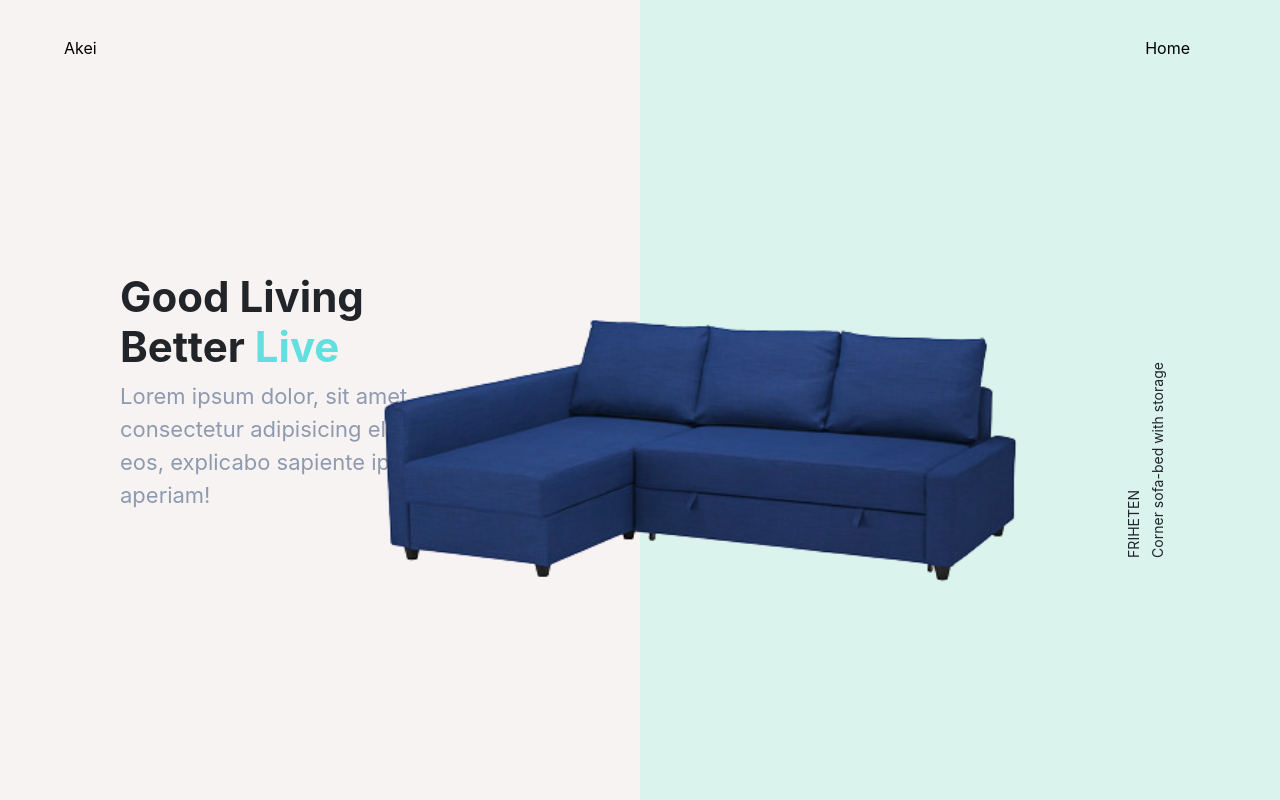
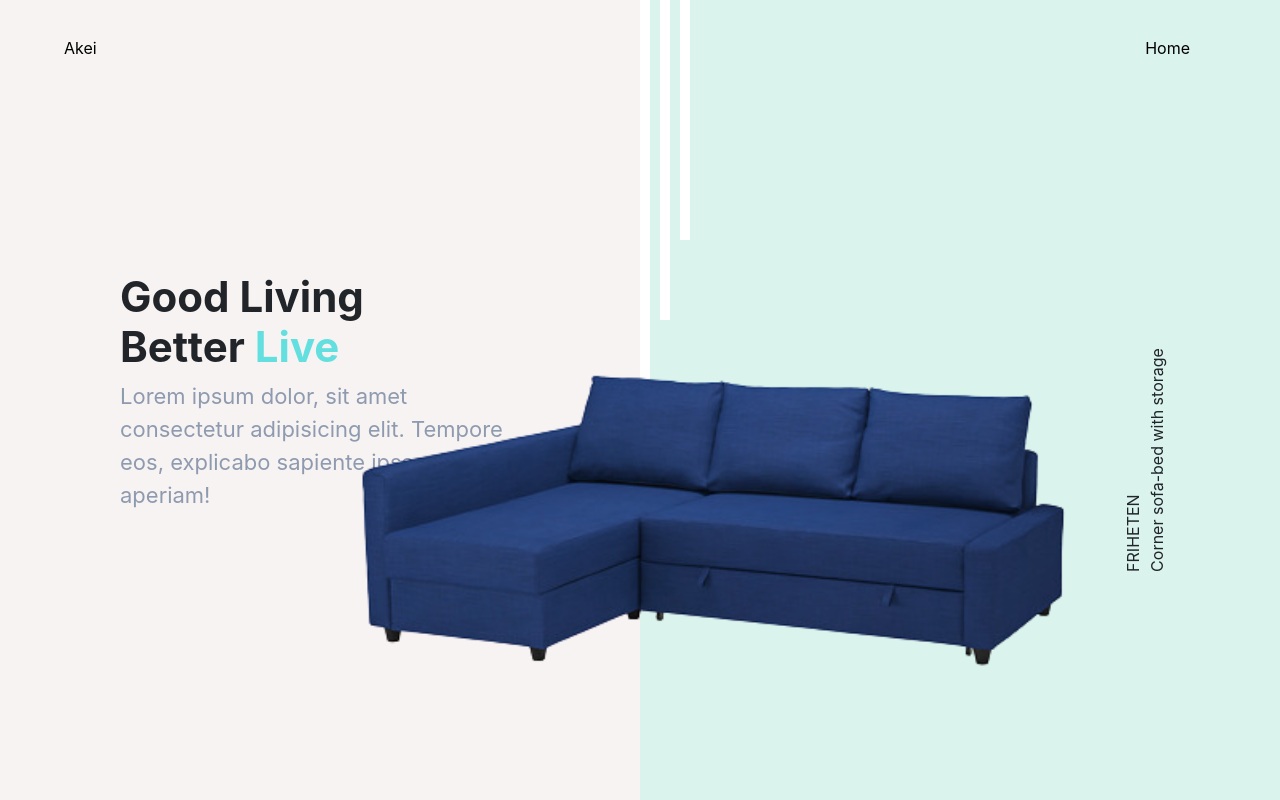
Before and after one commit to GroupTugasAkhir/FrontEnd-AKEI, a React (Create React App) app: page / in a window 1280 px wide. Built offline with nearby package versions, Linux system fonts and the light colour scheme.

Commit message:
edit landing page
merubah warna dan lain lain

```diff
--- a/src/component/style.css
+++ b/src/component/style.css
@@ -47,8 +47,8 @@ li {
 }
 
 .nav-item:hover, .toggle-nav:hover {
-    color: #F7AEF8;
-    border-bottom: 1px solid #F7AEF8;
+    color: white;
+    border-bottom: 1px solid #F7F3F2;
     transition: 0.2s;
 }
 
@@ -60,7 +60,7 @@ li {
         height: 100%;
         width: 80%;
         padding: 2rem;
-        background-color: #72ddf7;
+        background-color: #DAF3ED;
         transition: .5s;
         backdrop-filter: blur(10px);
     }
@@ -97,7 +97,7 @@ li {
     }
 
     .header.actived {
-        background-color: #5E4AE3;
+        background-color: #72CEB8;
         color: white;
     }
 
@@ -107,7 +107,7 @@ li {
     }
 
     .nav-active {
-        border-bottom: 1px solid #F7AEF8;
+        border-bottom: 1px solid white;
     }
 
     .show {
--- a/src/pages/Home.jsx
+++ b/src/pages/Home.jsx
@@ -15,11 +15,14 @@ const Home=()=>{
                     </div>
                 </div>
                 <div className="home-right-side">
+                    <div className="white-line l-1"/>
+                    <div className="white-line l-2"/>
+                    <div className="white-line l-3"/>
                     <div className="home-img">
                         <img src={Intro} alt=""/>
                     </div>
                     <div className="home-img-text">
-                        <span style={{fontSize:'14px'}}>FRIHETEN <br/> Corner sofa-bed with storage</span>
+                        <span>FRIHETEN <br/> Corner sofa-bed with storage</span>
                     </div>
                 </div>
             </section>
--- a/src/pages/style.css
+++ b/src/pages/style.css
@@ -1,6 +1,7 @@
 section {
     height: 100vh;
     width: 100%;
+    overflow: hidden;
 }
 
 .home-section {
@@ -39,6 +40,7 @@ section {
     display: flex;
     align-items: center;
     justify-content: center;
+    position: relative;
 }
 
 .home-img {
@@ -49,10 +51,10 @@ section {
 }
 
 .home-img img {
-    position: fixed;
-    right: 220px;
-    top: 90px;
-    height: 90%;
+    position: absolute;
+    right: -50px;
+    top: -80px;
+    height: 100vh;
     /* border: 1px solid black; */
 }
 
@@ -67,6 +69,28 @@ section {
     margin-left: -30px;
 }
 
+.white-line {
+    width: 10px;
+    background-color: white;
+    position: absolute;
+    /* z-index: 99; */
+    top: 0;
+    left: 0;
+}
+
+.l-1 {
+    height: 50%;
+}
+
+.l-2 {
+    height: 40%;
+    left: 20px;
+}
+
+.l-3 {
+    height: 30%;
+    left: 40px;
+}
 
 @media screen and (max-width: 768px) {
     section {
@@ -85,17 +109,23 @@ section {
 
     .home-left-side {
         padding-top: 50px;
+        padding-left: 10px;
+        padding-right: 10px;
     }
 
     .home-right-side {
         flex-direction: column;
         background-color: #F7F3F2;
+        padding-left: 10px;
+        padding-right: 10px;
     }
 
     .home-img img {
-        position: absolute;
-        left: 0;
-        top: -40px;
+        margin-left: 10vw;
+        margin-right: 10vw;
+        left: 0px;
+        top: -30px;
+        height: 100vw;
     }
 
     .home-img-text {
@@ -103,6 +133,18 @@ section {
         position: absolute;
         text-align: center;
     }
+
+    .white-line {
+        display: none;
+    }
+
+    .home-section h2 {
+        font-size: 28px;
+    }
+
+    .home-section p {
+        font-size: 16px;
+    }
 }
 
 div {
```
Also changed, not shown: 2 other files (tests, documents, lock files or other folders).
